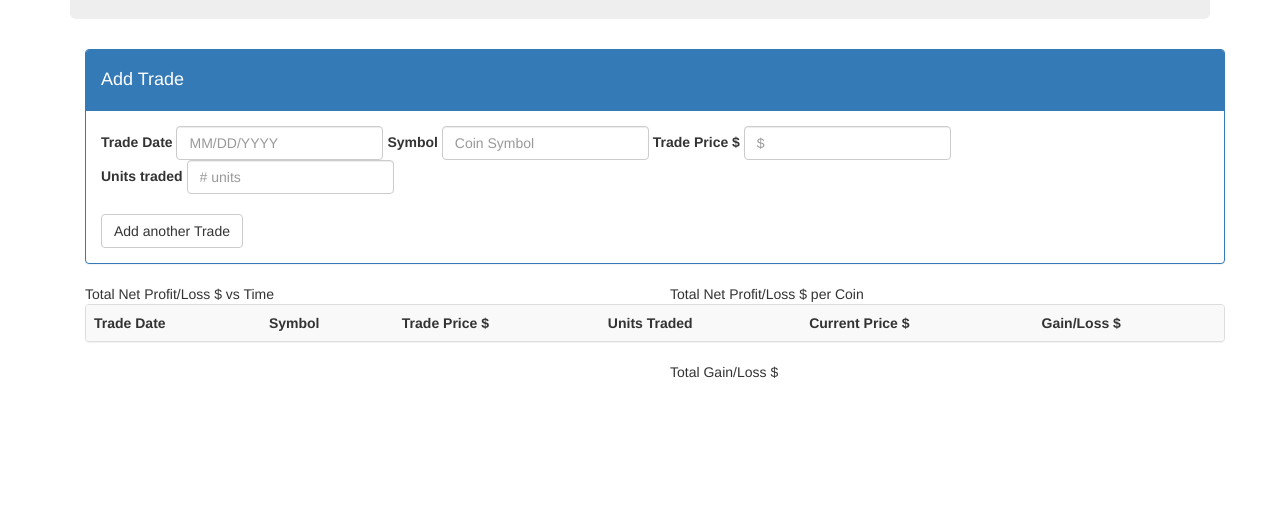
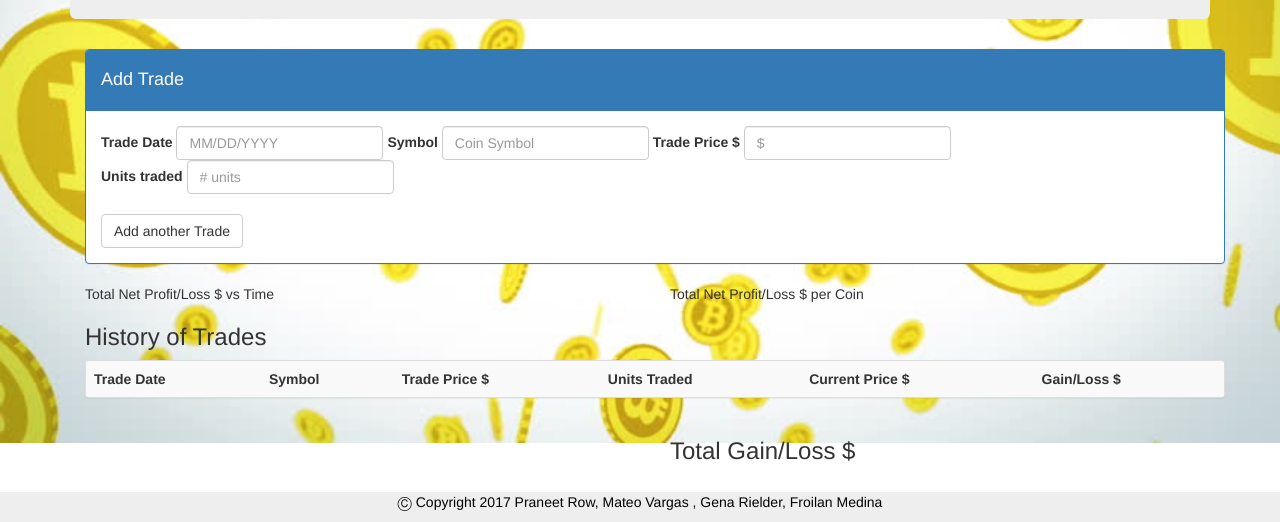
Before and after one commit to GenaRiedler/CryptoCharter, a plain HTML site: page index.html in a window 1280 px wide. Shown: the part 278-800 px from the top of the page. Drawn offline with nearby package versions, Linux system fonts and the light colour scheme.

Commit message:
updated html and updating css

```diff
--- a/assets/css/style.css
+++ b/assets/css/style.css
@@ -0,0 +1,19 @@
+.footer	{
+	background-color: #eee;
+	color: black;
+}
+
+body {
+	background-image: url('../images/btc.jpg');
+	background-repeat:no-repeat;
+	background-size:100%;
+
+}
+
+.red {
+	color: red;
+}
+
+.green {
+	color: green;
+}
--- a/index.html
+++ b/index.html
@@ -8,6 +8,10 @@
 
 <!-- 	Moment. js  -->
   <script src="https://cdn.jsdelivr.net/momentjs/2.12.0/moment.min.js"></script>
+
+<!-- link CSS -->
+
+  <link rel="stylesheet" type="text/css" href="assets/css/style.css">
 
 </head>
 
@@ -73,8 +77,9 @@
     </div>
 </div>
 <div class= "container">
+<h3>History of Trades</h3>
 <div class="panel panel-default">
-    <table class="table table-striped" id="emp-table">
+    <table class="table table-striped" id="trade-table">
         <tr>
             <th>Trade Date</th>
             <th>Symbol</th>
@@ -88,16 +93,19 @@
 </div>
 <div class="row">
         <div class="col-md-6"></div>
-        <div class="col-md-6 .col"> Total Gain/Loss $ </div>
+        <div class="col-md-6"> <h3>Total Gain/Loss $<span id="total-view"></span></div>
     </div>
 </div>
 
-
-
 <script src="https://www.gstatic.com/firebasejs/live/3.0/firebase.js"></script>
-
 <script src="https://code.jquery.com/jquery.js"></script>
 <script src='assets/javascript/app.js'></script>
 
+<div class="footer navbar-fixed-bottom">
+    <p class="text-center">
+        &#9400; Copyright 2017 Praneet Row, Mateo Vargas , Gena Rielder, Froilan Medina
+    </p>
+</div>
 </body>
+
 </html>
```
Also changed, not shown: assets/images/btc.jpg (added).
